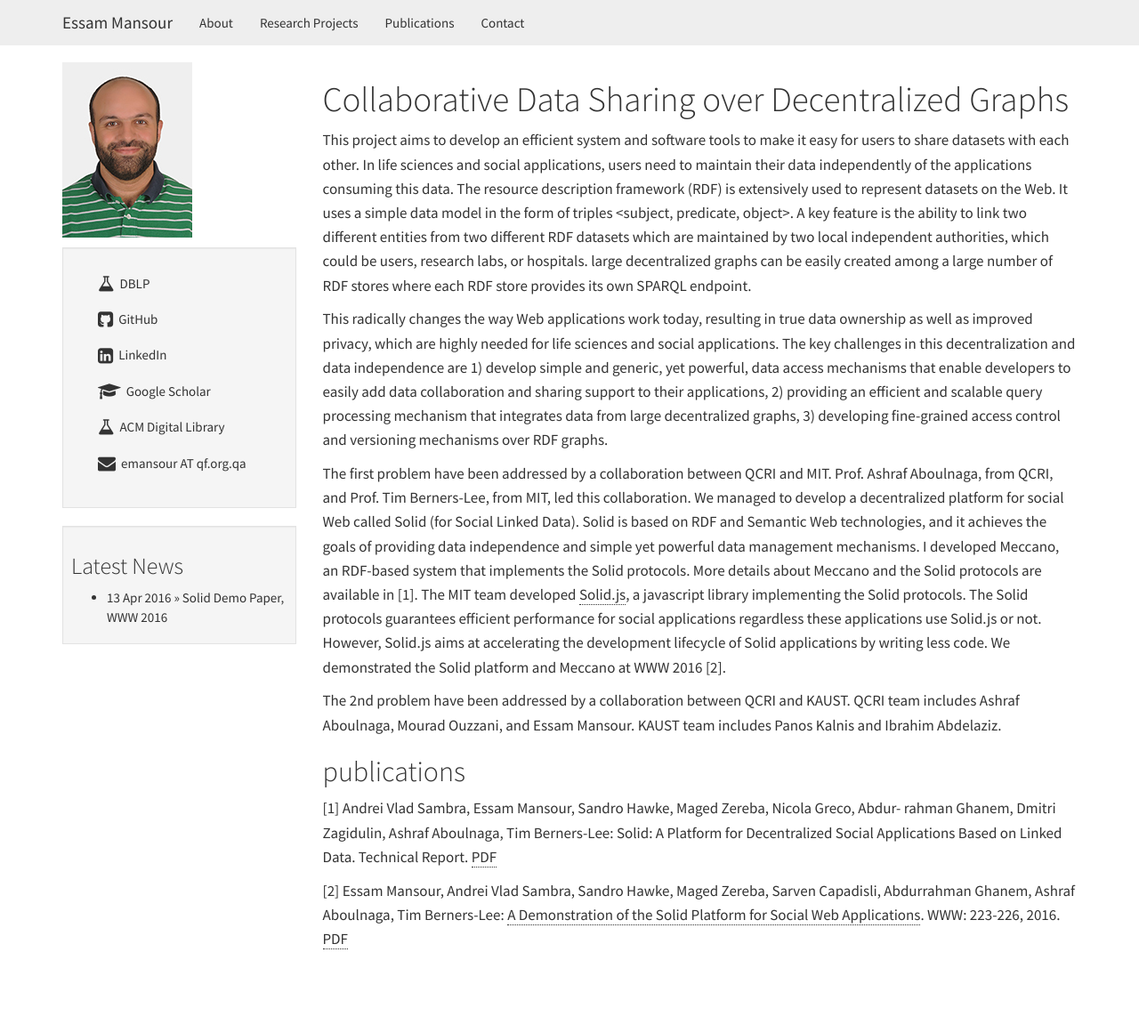
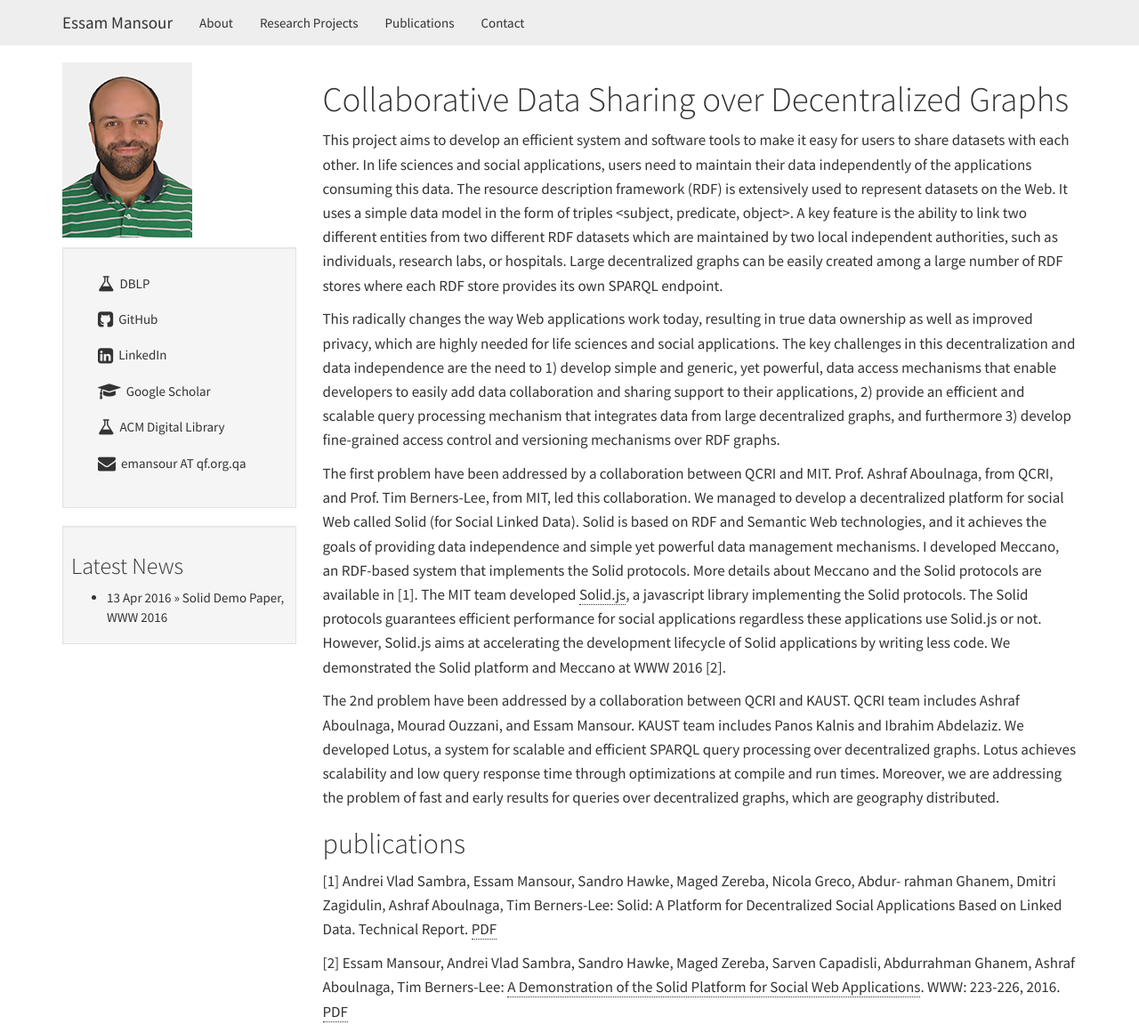
Before and after one commit to mansoure/mansoure.github.io, a Jekyll site: the page built from research/meccano/index.md, in a window 1280 px wide and 1161 px high. Shown: the whole window at 89% size. Built offline with Jekyll 4.4.1, drawn with Linux system fonts in a browser that asks for light colours.

Commit message:
research projects

```diff
--- a/research/meccano/index.md
+++ b/research/meccano/index.md
@@ -6,16 +6,16 @@
 
 # Collaborative Data Sharing over Decentralized Graphs
 
-This project aims to develop an efficient system and software tools to make it easy for users to share datasets with each other. In life sciences and social applications, users need to maintain their data independently of the applications consuming this data. The resource description framework (RDF) is extensively used to represent datasets on the Web. It uses a simple data model in the form of triples <subject, predicate, object>. A key feature is the ability to link two different entities from two different RDF datasets which are maintained by two local independent authorities, which could be users, research labs, or hospitals. large decentralized graphs can be easily created among a large number of RDF stores where each RDF store provides its own SPARQL endpoint.
+This project aims to develop an efficient system and software tools to make it easy for users to share datasets with each other. In life sciences and social applications, users need to maintain their data independently of the applications consuming this data. The resource description framework (RDF) is extensively used to represent datasets on the Web. It uses a simple data model in the form of triples <subject, predicate, object>. A key feature is the ability to link two different entities from two different RDF datasets which are maintained by two local independent authorities, such as individuals, research labs, or hospitals. Large decentralized graphs can be easily created among a large number of RDF stores where each RDF store provides its own SPARQL endpoint.
 
 This radically changes the way Web applications work today, resulting in true data ownership as well as improved privacy, which are highly needed for life sciences and social applications.
-The key challenges in this decentralization and data independence are 1) develop simple and generic, yet powerful, data access mechanisms that enable developers to easily add data collaboration and sharing support to their applications, 2) providing an efficient and scalable query processing mechanism that integrates data from large decentralized graphs, 3) developing fine-grained access control and versioning mechanisms over RDF graphs.
+The key challenges in this decentralization and data independence are the need to 1) develop simple and generic, yet powerful, data access mechanisms that enable developers to easily add data collaboration and sharing support to their applications, 2) provide an efficient and scalable query processing mechanism that integrates data from large decentralized graphs, and furthermore 3) develop fine-grained access control and versioning mechanisms over RDF graphs.
 
 
 The first problem have been addressed by a collaboration between QCRI and MIT. Prof. Ashraf Aboulnaga, from QCRI, and  Prof. Tim Berners-Lee, from MIT, led this collaboration. We managed to develop a decentralized platform for social Web called Solid (for Social Linked Data). Solid is based on RDF and Semantic Web technologies, and it achieves the goals of providing data independence and simple yet powerful data management mechanisms. I developed Meccano, an RDF-based system that implements the Solid protocols. More details about Meccano and the Solid protocols are available in [1]. The MIT team developed [Solid.js](https://github.com/solid/solid-client), a javascript library implementing the Solid protocols. The Solid protocols guarantees efficient performance for social applications regardless these applications use Solid.js or not. However, Solid.js aims at accelerating the development lifecycle of Solid applications by writing less code. We demonstrated the Solid platform and Meccano at WWW 2016 [2].
 
 
-The 2nd problem have been addressed by a collaboration between QCRI and KAUST. QCRI team includes Ashraf Aboulnaga, Mourad Ouzzani, and Essam Mansour. KAUST team includes Panos Kalnis and Ibrahim Abdelaziz.
+The 2nd problem have been addressed by a collaboration between QCRI and KAUST. QCRI team includes Ashraf Aboulnaga, Mourad Ouzzani, and Essam Mansour. KAUST team includes Panos Kalnis and Ibrahim Abdelaziz. We developed Lotus, a system for scalable and efficient SPARQL query processing over decentralized graphs. Lotus achieves scalability and low query response time through optimizations at compile and run times. Moreover, we are addressing the problem of fast and early results for queries over decentralized graphs, which are geography distributed.
 
 
 
```
